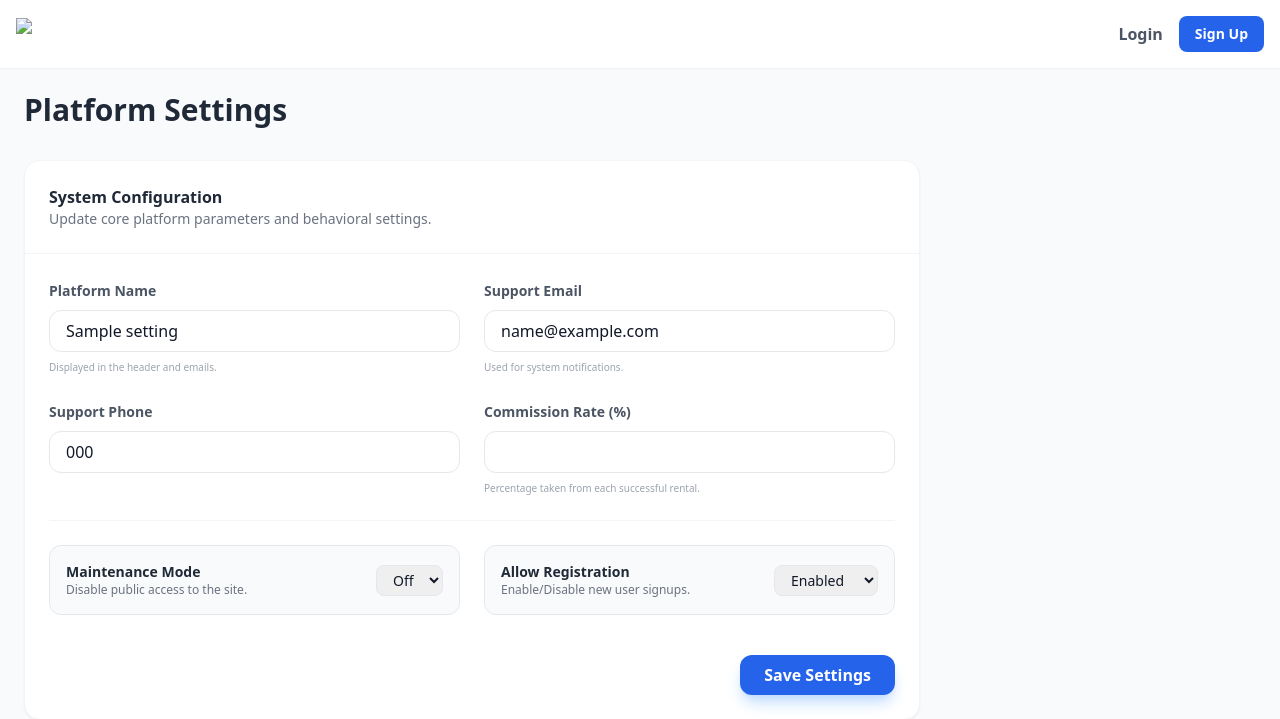
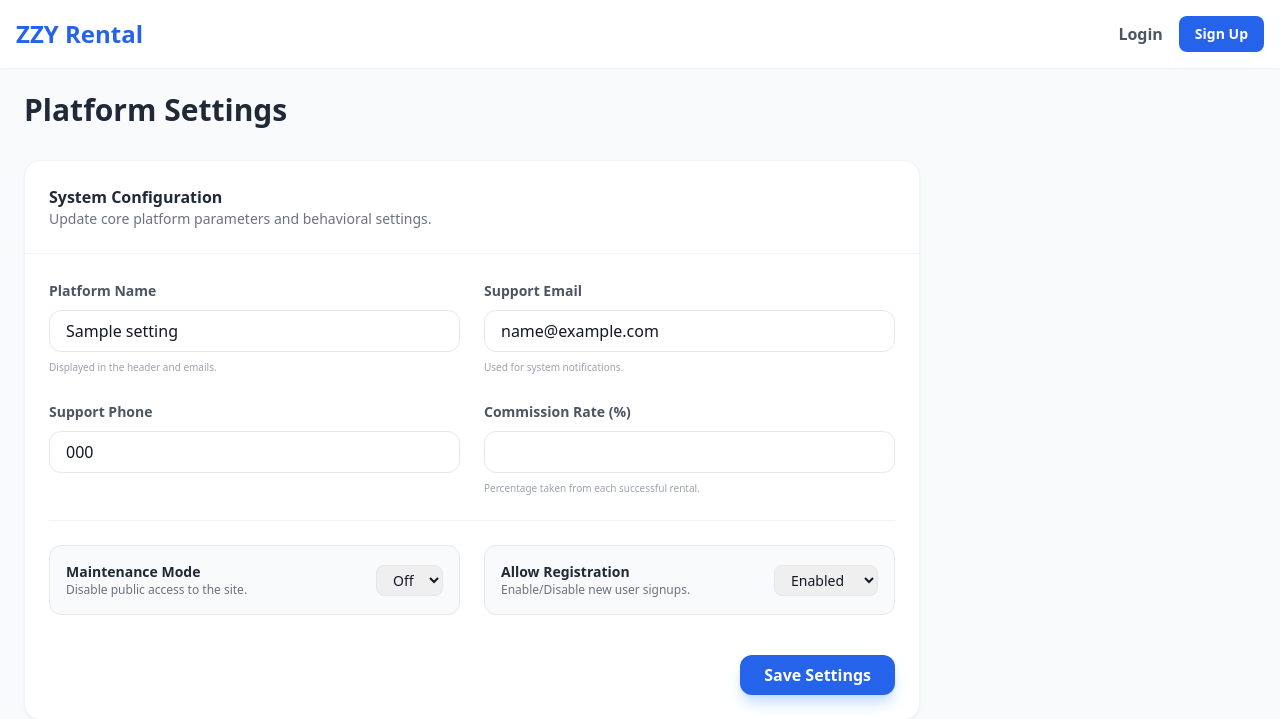
Before and after one commit to PrimeSoofDev/zzy-smart-city-rental, a PHP site: the page made by views/admin/pages/settings.php in a window 1280 px wide. Shown: the top 719 px of the page. Run offline with PHP 8.4, Linux system fonts and the light colour scheme; the template is opened without the code that fills it: most values are stand-ins (such as "Sample title", 1, 10 or a date in 2020); data that the repository does not hold is empty; some libraries are stand-ins or nearby versions.

Commit message:
Conditionally hide Site Name text when Logo is active across all layouts

```diff
--- a/app/Models/SiteSetting.php
+++ b/app/Models/SiteSetting.php
@@ -11,7 +11,7 @@ class SiteSetting {
         $stmt = $db->prepare("SELECT setting_value FROM site_settings WHERE setting_key = ?");
         $stmt->execute([$key]);
         $result = $stmt->fetch();
-        return $result ? $result['setting_value'] : $default;
+        return ($result && !empty($result['setting_value'])) ? $result['setting_value'] : $default;
     }
 
     public static function getAll() {
--- a/views/layouts/admin_layout_start.php
+++ b/views/layouts/admin_layout_start.php
@@ -206,8 +206,9 @@ $logoUrl = SiteSetting::get('logo_url');
                 <div class="flex items-center gap-3">
                     <?php if($logoUrl): ?>
                         <img src="<?= APP_URL . '/' . $logoUrl ?>" class="h-8">
+                    <?php else: ?>
+                        <h2 class="text-lg font-black text-slate-800 hidden sm:block uppercase tracking-tighter"><?= $siteName ?></h2>
                     <?php endif; ?>
-                    <h2 class="text-lg font-black text-slate-800 hidden sm:block uppercase tracking-tighter"><?= $siteName ?></h2>
                 </div>
             </div>
 
--- a/views/layouts/guest_layout_start.php
+++ b/views/layouts/guest_layout_start.php
@@ -36,8 +36,8 @@ $siteName = SiteSetting::get('site_name', 'ZZY Smart Rental');
                     <img src="<?= APP_URL . '/' . $logoUrl ?>" alt="Logo" class="h-10">
                 <?php else: ?>
                     <div class="w-10 h-10 bg-blue-600 rounded-xl flex items-center justify-center text-white font-black shadow-lg shadow-blue-500/20">Z</div>
+                    <span class="text-xl font-black text-white tracking-tighter uppercase"><?= $siteName ?></span>
                 <?php endif; ?>
-                <span class="text-xl font-black text-white tracking-tighter uppercase"><?= $siteName ?></span>
             </a>
 
             <!-- Menu Items -->
--- a/views/layouts/header.php
+++ b/views/layouts/header.php
@@ -24,7 +24,7 @@ $siteName = SiteSetting::get('site_name', 'ZZY Rental');
             <?php if($logoUrl): ?>
                 <img src="<?= APP_URL . '/' . $logoUrl ?>" class="h-8">
             <?php else: ?>
-                <span class="text-2xl font-bold text-blue-600">ZZY Rental</span>
+                <span class="text-2xl font-bold text-blue-600"><?= $siteName ?></span>
             <?php endif; ?>
         </a>
         <div class="flex items-center gap-4">
--- a/views/layouts/landlord_layout_start.php
+++ b/views/layouts/landlord_layout_start.php
@@ -128,8 +128,9 @@ $logoUrl = SiteSetting::get('logo_url');
                 <div class="flex items-center gap-3">
                     <?php if($logoUrl): ?>
                         <img src="<?= APP_URL . '/' . $logoUrl ?>" class="h-8">
+                    <?php else: ?>
+                        <h2 class="text-lg font-black text-slate-800 hidden sm:block uppercase tracking-tighter"><?= $siteName ?></h2>
                     <?php endif; ?>
-                    <h2 class="text-lg font-black text-slate-800 hidden sm:block uppercase tracking-tighter"><?= $siteName ?></h2>
                 </div>
             </div>
 
--- a/views/layouts/lawyer_layout_start.php
+++ b/views/layouts/lawyer_layout_start.php
@@ -157,8 +157,9 @@ $logoUrl = SiteSetting::get('logo_url');
                 <div class="flex items-center gap-3">
                     <?php if($logoUrl): ?>
                         <img src="<?= APP_URL . '/' . $logoUrl ?>" class="h-8">
+                    <?php else: ?>
+                        <h2 class="text-lg font-black text-slate-800 hidden sm:block uppercase tracking-tighter"><?= $siteName ?></h2>
                     <?php endif; ?>
-                    <h2 class="text-lg font-black text-slate-800 hidden sm:block uppercase tracking-tighter"><?= $siteName ?></h2>
                 </div>
             </div>
 
--- a/views/layouts/staff_layout_start.php
+++ b/views/layouts/staff_layout_start.php
@@ -140,8 +140,9 @@ $logoUrl = SiteSetting::get('logo_url');
                 <div class="flex items-center gap-3">
                     <?php if($logoUrl): ?>
                         <img src="<?= APP_URL . '/' . $logoUrl ?>" class="h-8">
+                    <?php else: ?>
+                        <h2 class="text-lg font-black text-slate-800 hidden sm:block uppercase tracking-tighter"><?= $siteName ?></h2>
                     <?php endif; ?>
-                    <h2 class="text-lg font-black text-slate-800 hidden sm:block uppercase tracking-tighter"><?= $siteName ?></h2>
                 </div>
             </div>
 
--- a/views/layouts/tenant_layout_start.php
+++ b/views/layouts/tenant_layout_start.php
@@ -124,8 +124,9 @@ $logoUrl = SiteSetting::get('logo_url');
                 <div class="flex items-center gap-3">
                     <?php if($logoUrl): ?>
                         <img src="<?= APP_URL . '/' . $logoUrl ?>" class="h-8">
+                    <?php else: ?>
+                        <h2 class="text-lg font-black text-slate-800 hidden sm:block uppercase tracking-tighter"><?= $siteName ?></h2>
                     <?php endif; ?>
-                    <h2 class="text-lg font-black text-slate-800 hidden sm:block uppercase tracking-tighter"><?= $siteName ?></h2>
                 </div>
             </div>
 
```
